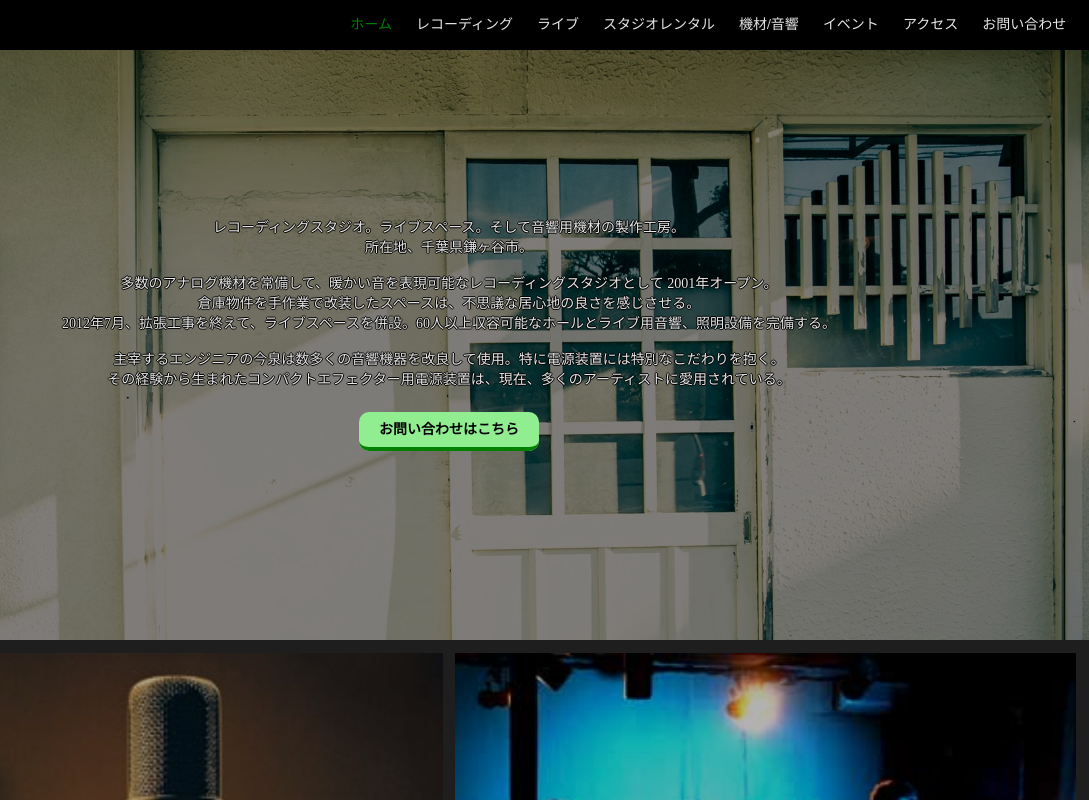
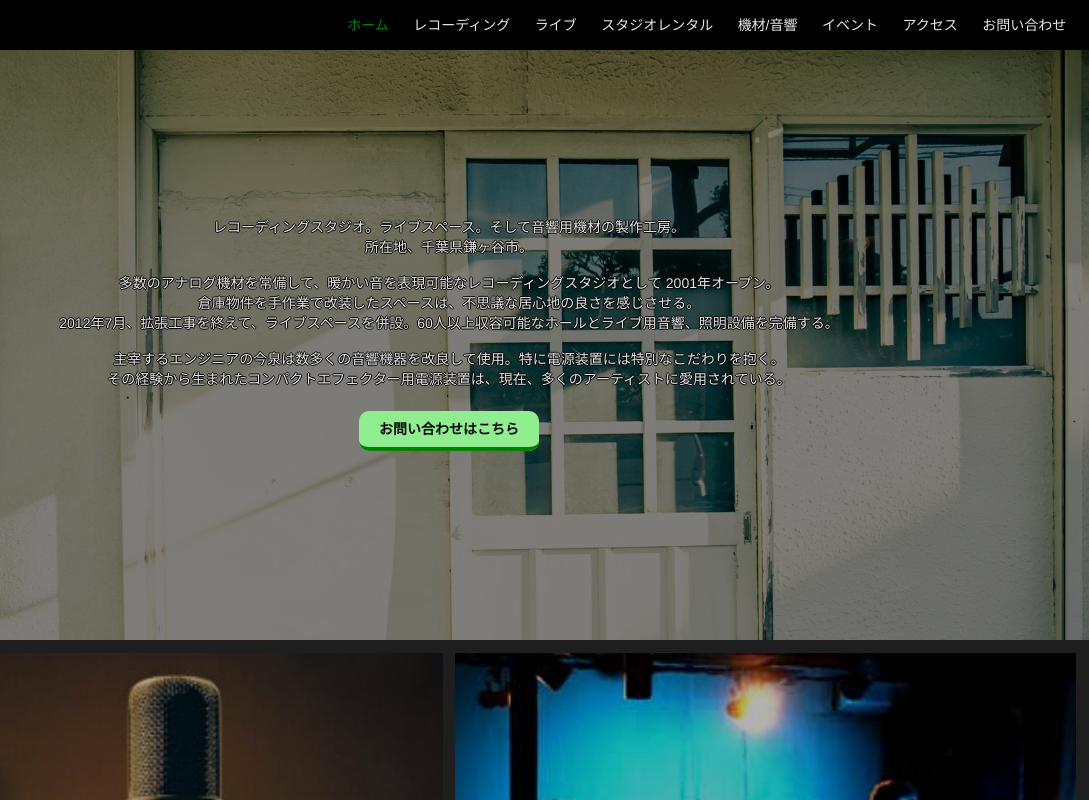
Before and after one commit to itaboo1014/hwg-home-v2, a plain HTML site: page index.html in a window 1280 px wide. Shown: the top 800 px of the page, 191-1280 px from the left. Drawn offline with nearby package versions, Linux system fonts and the light colour scheme; a script that the page names is missing.

Commit message:
Update stylesheet.css

```diff
--- a/stylesheet.css
+++ b/stylesheet.css
@@ -1,6 +1,7 @@
 body {
     margin: 0;
     padding: 0;
+    font-family: Helvetica, '游ゴシック', 'Yu Gothic', YuGothic, HiraKakuProN-W3, 'メイリオ', Meiryo, sans-serif;
 }
 
  :root {
```
